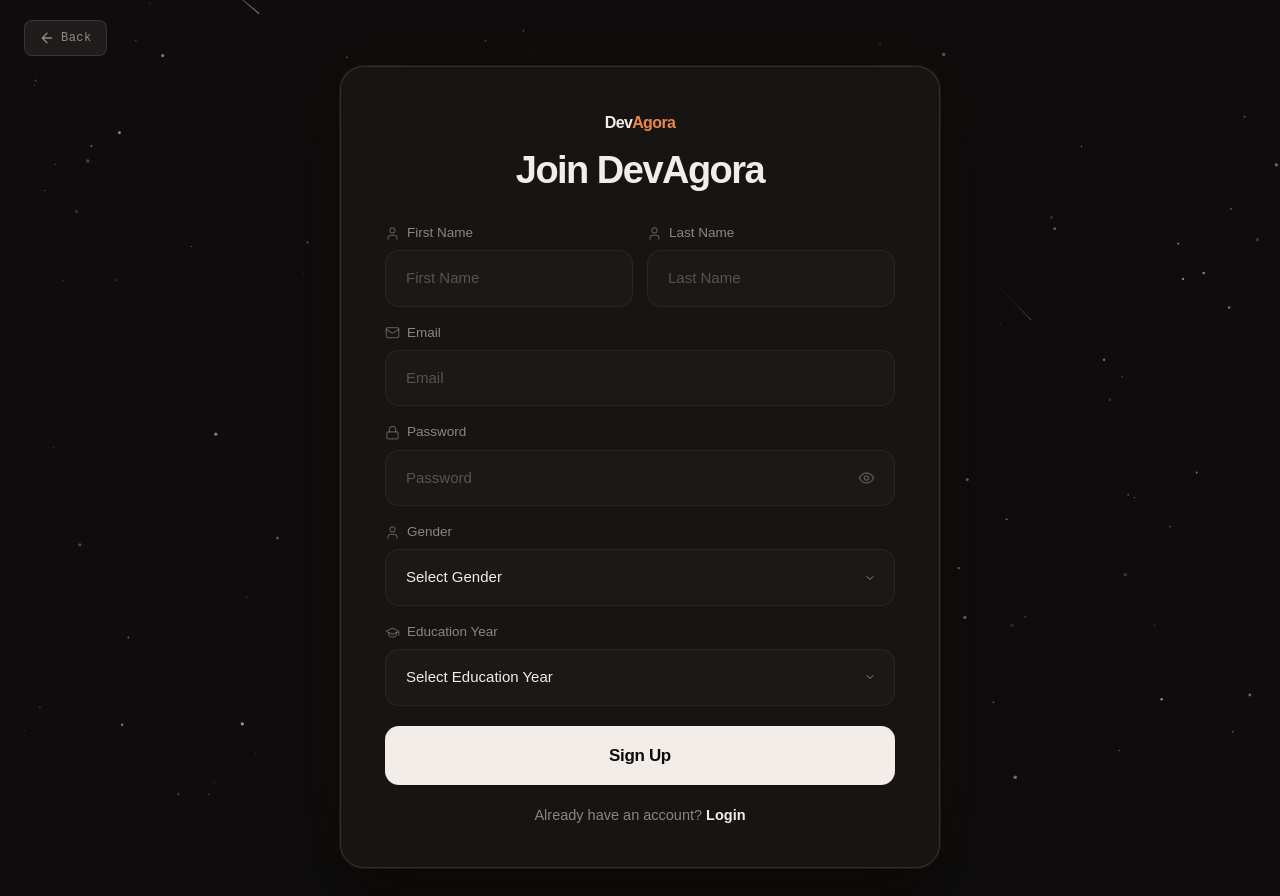
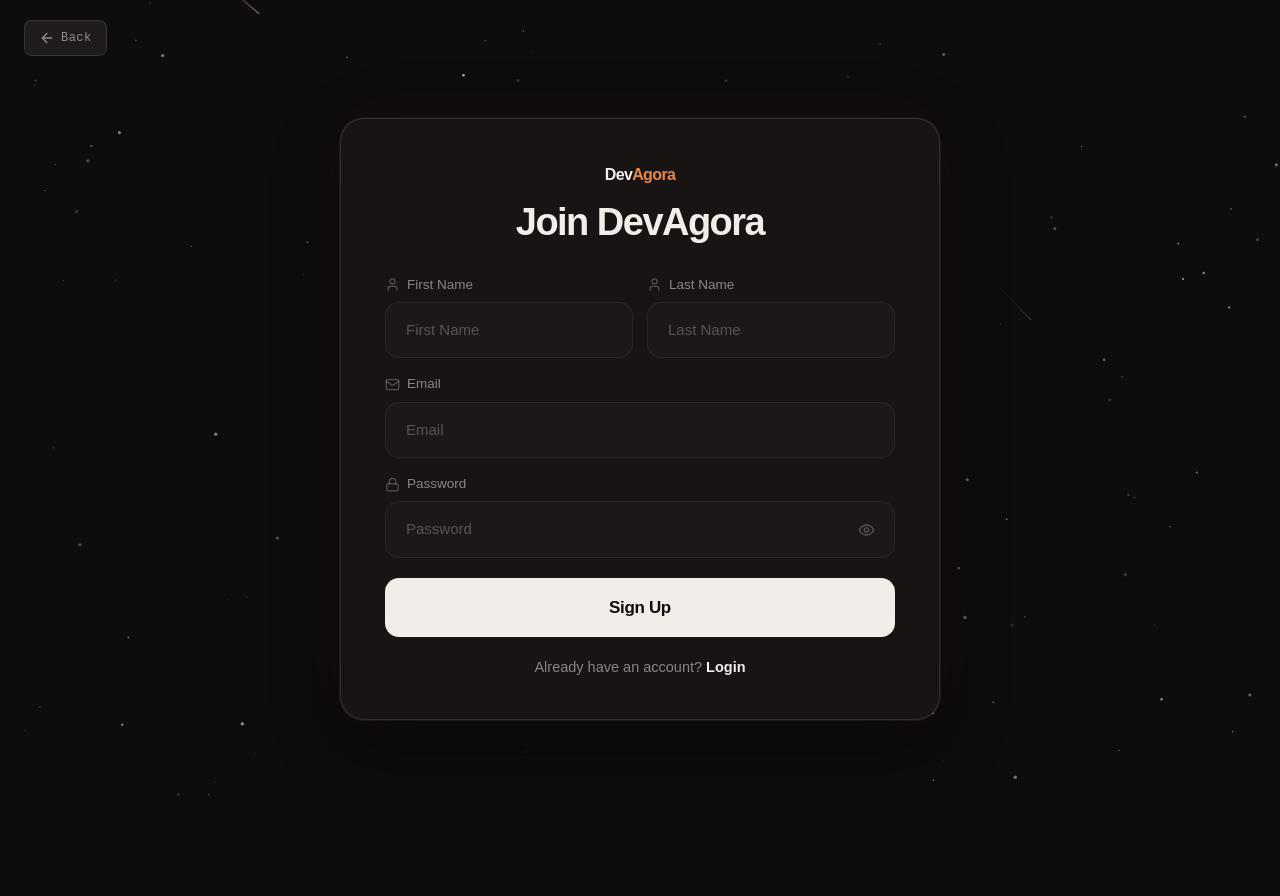
Before and after one commit to forgewithharsh/devagora-web, a React (Vite) app: page /signup in a window 1280 px wide. After the commit the page ends 800 px from the top, so only its background shows below. Built offline with nearby package versions, Linux system fonts and the light colour scheme.

Commit message:
feat: add @react-oauth/google dependency and remove gender and education year fields from Signup component

```diff
--- a/package.json
+++ b/package.json
@@ -10,6 +10,7 @@
     "preview": "vite preview"
   },
   "dependencies": {
+    "@react-oauth/google": "^0.13.5",
     "@tailwindcss/postcss": "^4.2.4",
     "axios": "^1.15.2",
     "lucide-react": "^1.11.0",
--- a/src/Signup.jsx
+++ b/src/Signup.jsx
@@ -168,34 +168,6 @@ export default function Signup() {
             </div>
           </div>
 
-          {/* Gender */}
-          <div className="field-group">
-            <label className="field-label"><UserIcon /> Gender</label>
-            <select className="field-input field-select" name="gender"
-              value={form.gender} onChange={handleChange} required>
-              <option value="" disabled>Select Gender</option>
-              <option value="male">Male</option>
-              <option value="female">Female</option>
-              <option value="non-binary">Non-binary</option>
-              <option value="prefer-not">Prefer not to say</option>
-            </select>
-          </div>
-
-          {/* Education Year */}
-          <div className="field-group">
-            <label className="field-label"><GraduationIcon /> Education Year</label>
-            <select className="field-input field-select" name="educationYear"
-              value={form.educationYear} onChange={handleChange} required>
-              <option value="" disabled>Select Education Year</option>
-              <option value="1">1st Year</option>
-              <option value="2">2nd Year</option>
-              <option value="3">3rd Year</option>
-              <option value="4">4th Year</option>
-              <option value="grad">Graduate</option>
-              <option value="other">Other</option>
-            </select>
-          </div>
-
           <button className="btn-submit" type="submit">Sign Up</button>
         </form>
 
```
Also changed, not shown: 1 other file (tests, documents, lock files or other folders).
